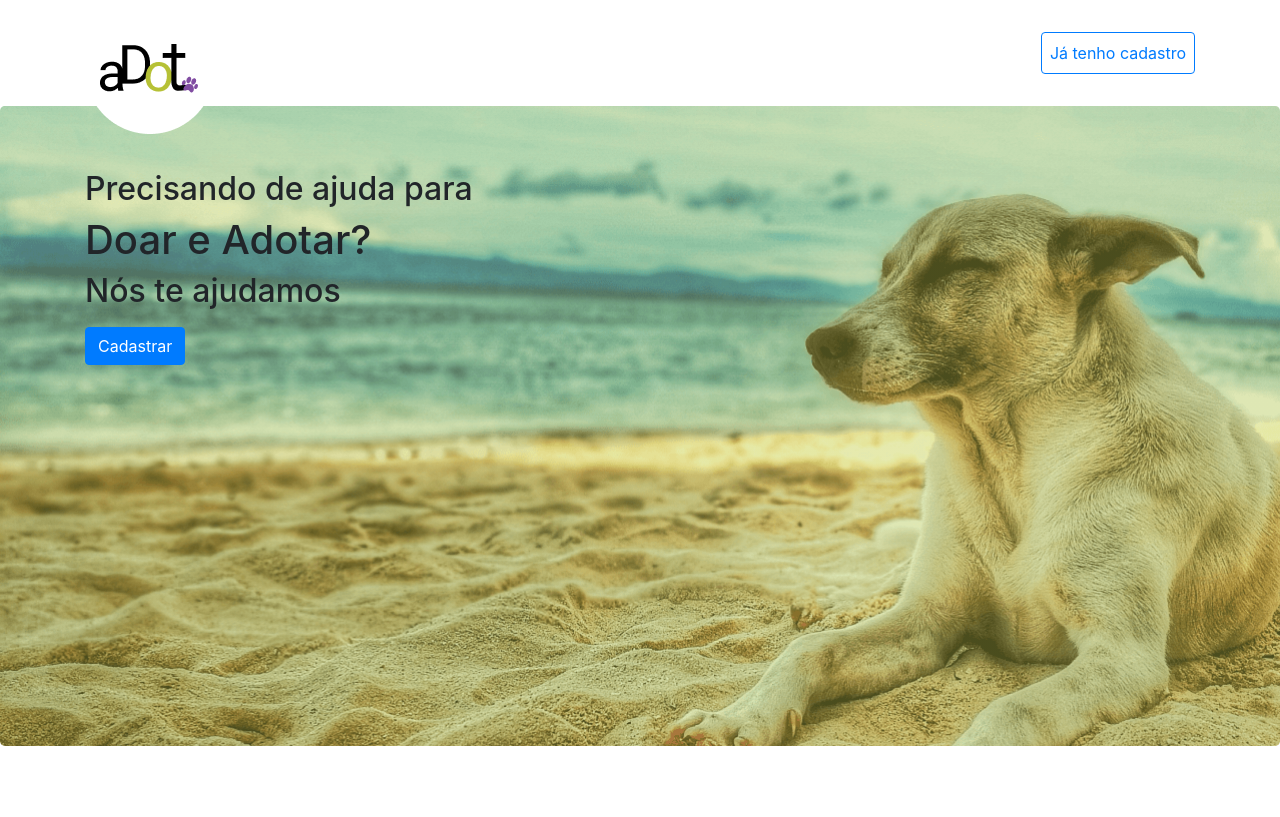
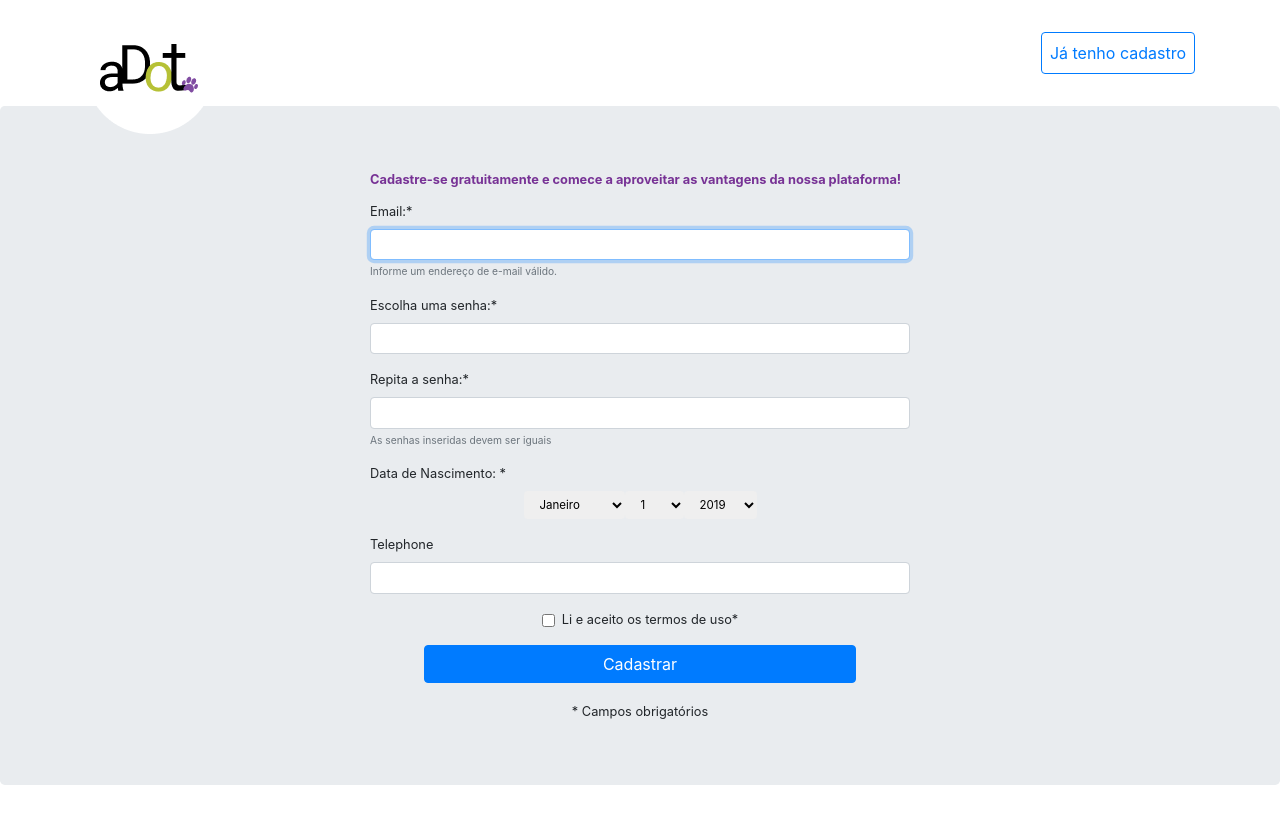
Before and after one commit to limabia/adot-pet, a Django app: page /cadastro in a window 1280 px wide. Before the commit the page ends 746 px from the top, so only its background shows below. Run offline with Django 3.2, Linux system fonts and the light colour scheme; some libraries are stand-ins or nearby versions.

Commit message:
Página e Forms de Cadastro

```diff
--- a/adot/forms.py
+++ b/adot/forms.py
@@ -1,7 +1,16 @@
 from django import forms
 from django.contrib.auth.forms import AuthenticationForm
-
+from django.contrib.auth.forms import UserCreationForm
+from phonenumber_field.formfields import PhoneNumberField
 
 class LoginForm(AuthenticationForm):
     username = forms.EmailField(label="Email")
     password = forms.CharField(label="Senha", widget=forms.PasswordInput)
+
+class SignUpForm(UserCreationForm):
+    username = forms.EmailField(label="Email:", help_text='Informe um endereço de e-mail válido.')
+    password = forms.CharField(label="Escolha uma senha:", widget=forms.PasswordInput)
+    confirm_password = forms.CharField(label="Repita a senha:", widget=forms.PasswordInput, help_text='As senhas inseridas devem ser iguais')
+    birthdate = forms.DateField(label="Data de Nascimento", widget=forms.SelectDateWidget)
+    telephone = PhoneNumberField(label="Celular:")
+    terms_agree = forms.BooleanField(label="Li e aceito os termos de uso")
--- a/adot/middlewares.py
+++ b/adot/middlewares.py
@@ -2,7 +2,7 @@
 from django.contrib.auth.forms import AuthenticationForm
 from django.shortcuts import redirect
 
-from adot.forms import LoginForm
+from adot.forms import LoginForm, SignUpForm
 
 
 class LoginMiddleware:
@@ -26,3 +26,25 @@
         response = self.get_response(request)
 
         return response
+
+class SignupMiddleware:
+    def __init__(self, get_response):
+        self.get_response = get_response
+        # One-time configuration and initialization.
+
+    def __call__(self, request):
+        # before each request
+        if request.method == 'POST':
+            signup_form = SignUpForm(request=request, data=request.POST, initial={})
+            if signup_form.is_valid():
+                user = signup_form.get_user()
+                login(request, user)
+                return redirect('platform:home')
+        else:
+            signup_form = SignUpForm()
+        request.signup_form = signup_form
+
+        # process request
+        response = self.get_response(request)
+
+        return response
--- a/adot/settings.py
+++ b/adot/settings.py
@@ -51,6 +51,7 @@
     'django.contrib.messages.middleware.MessageMiddleware',
     'django.middleware.clickjacking.XFrameOptionsMiddleware',
     'adot.middlewares.LoginMiddleware',
+    'adot.middlewares.SignupMiddleware'
 ]
 
 ROOT_URLCONF = 'adot.urls'
--- a/adot/templates/includes/navbar.html
+++ b/adot/templates/includes/navbar.html
@@ -1,7 +1,7 @@
 {% load staticfiles %}
 <nav class="site-header sticky-top py-1">
     <div id="nav-container" class="container">
-        <a class="align-self-start" href="#" aria-label="Product">
+        <a class="align-self-start" href="{% url 'index' %}" aria-label="Product">
             <img id="nav-logo" src="{% static 'img/logo-round.png' %}">
         </a>
 
--- a/adot/templates/index.html
+++ b/adot/templates/index.html
@@ -7,7 +7,7 @@
             <h1>Doar e Adotar?</h1>
             <h2>Nós te ajudamos</h2>
             <p>
-                <a href="#" class="btn btn-primary my-2">Cadastrar</a>
+                <a href="cadastro" class="btn btn-primary my-2">Cadastrar</a>
             </p>
         </div>
     </section>
--- /dev/null
+++ b/adot/templates/signup.html
@@ -0,0 +1,63 @@
+{% extends 'base.html' %}
+
+{% block conteudo %}
+    <section class="jumbotron">
+        <div class="container">
+            <div class="row" style="font-size:80%;">
+                <div class="col-md-3">
+                </div>
+                <div class="col-md-6">
+                    {% load crispy_forms_tags %}
+
+                    <h7 class="font-weight-bold font-sm" id="exampleModalLabel" style="color:#773295;">Cadastre-se gratuitamente e comece a aproveitar as vantagens da nossa plataforma!</h7>
+                    <style>
+                        .form-group input, .form-group select{
+                            font-size: 0.9em;
+                        }
+                        .form-group select{
+                            border: rgb(206, 212, 218);
+                            border-radius: .25rem;
+                            padding: .375rem .75rem;
+                        }
+                    </style>
+
+                    <form name="signup" method="post" action="#signup" style="margin-top: 1em;">
+                        {{ request.signup_form|as_crispy_errors }}
+
+                        {% csrf_token %}
+                        <div class="form-group">
+                            {{ request.signup_form.username | as_crispy_field }}
+                        </div>
+                        <div class="form-group">
+                            {{ request.signup_form.password | as_crispy_field }}
+                        </div>
+                        <div class="form-group">
+                            {{ request.signup_form.confirm_password | as_crispy_field }}
+                        </div>
+                        <div class="form-group">
+                            {{ request.signup_form.birthdate.label_tag }}
+                            <span class="asteriskField">*</span>
+                            <div style='width:100%'>
+                                <center>
+                                    {{ request.signup_form.birthdate }}
+                                </center>
+                            </div>
+                        </div>
+                        <div class="form-group">
+                            {{ request.signup_form.telephone | as_crispy_field }}
+                        </div>
+                        <center>
+                            <div class="form-group">
+                                {{ request.signup_form.terms_agree | as_crispy_field }}
+                            </div>
+                            <button type="submit" class="btn btn-primary" style="width:80%">Cadastrar</button>
+                            <br />
+                            <br />
+                            <span class="help-block text-sm">* Campos obrigatórios</span>
+                        </center>
+                    </form>
+                </div>
+            </div>
+        </div>
+    </section>
+{% endblock %}
--- a/adot/urls.py
+++ b/adot/urls.py
@@ -11,7 +11,7 @@
     url(r'^admin/', admin.site.urls),
     # index
     path('', views.index, name="index"),
-    path('cadastro', views.index, name="cadastro"),
+    path('cadastro', views.signup, name="cadastro"),
     path('logout', views.logout, name="logout"),
     path('platform', include('plataform.urls', namespace='platform')),
 ]
--- a/adot/views.py
+++ b/adot/views.py
@@ -14,3 +14,6 @@
 def logout(request):
     auth.logout(request)
     return redirect('index')
+
+def signup(request):
+    return render(request, 'signup.html')
--- a/requirements.txt
+++ b/requirements.txt
@@ -1,2 +1,4 @@
 django
 django-crispy-forms
+django-phonenumber-field
+phonenumbers
```
